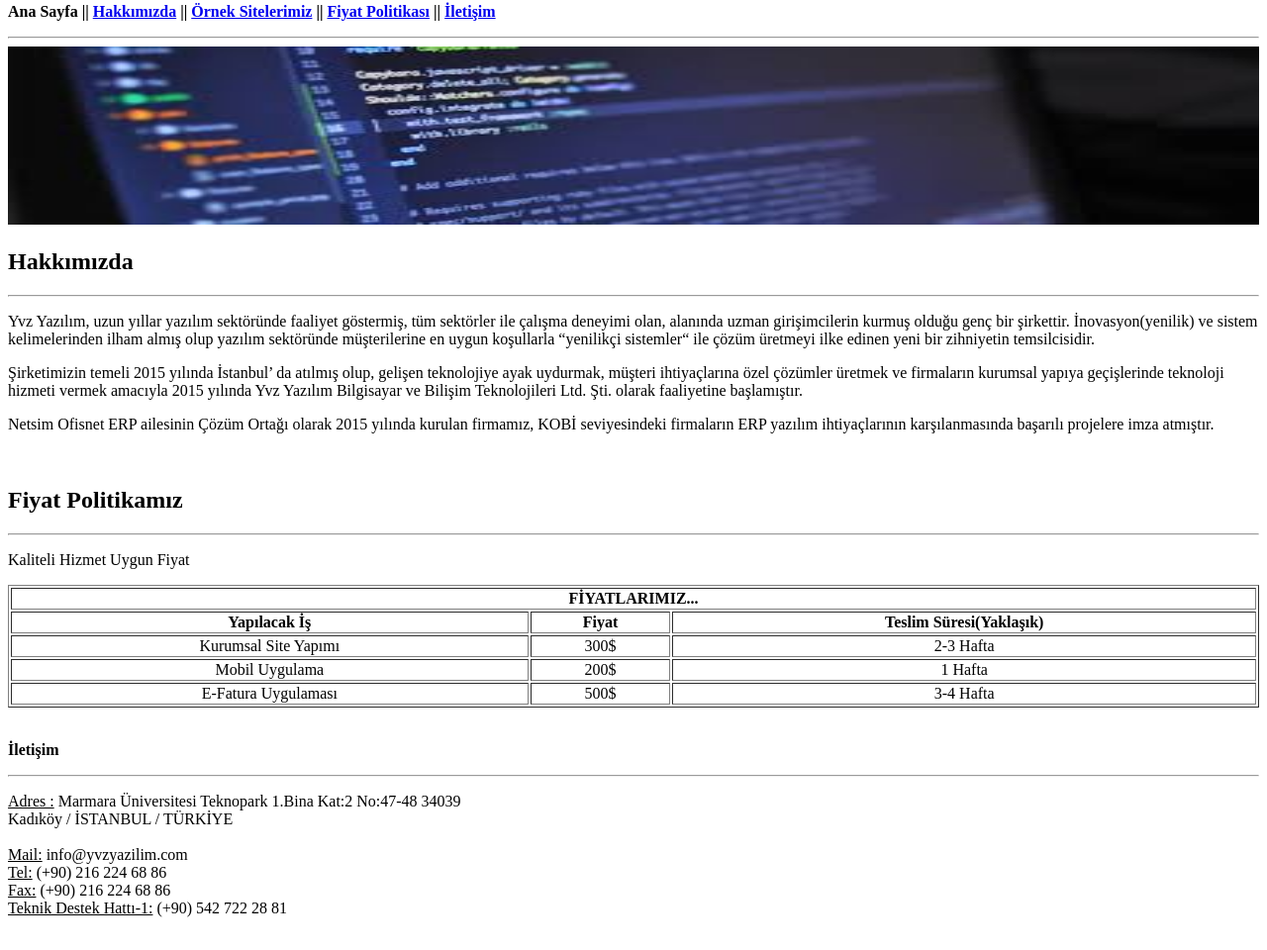
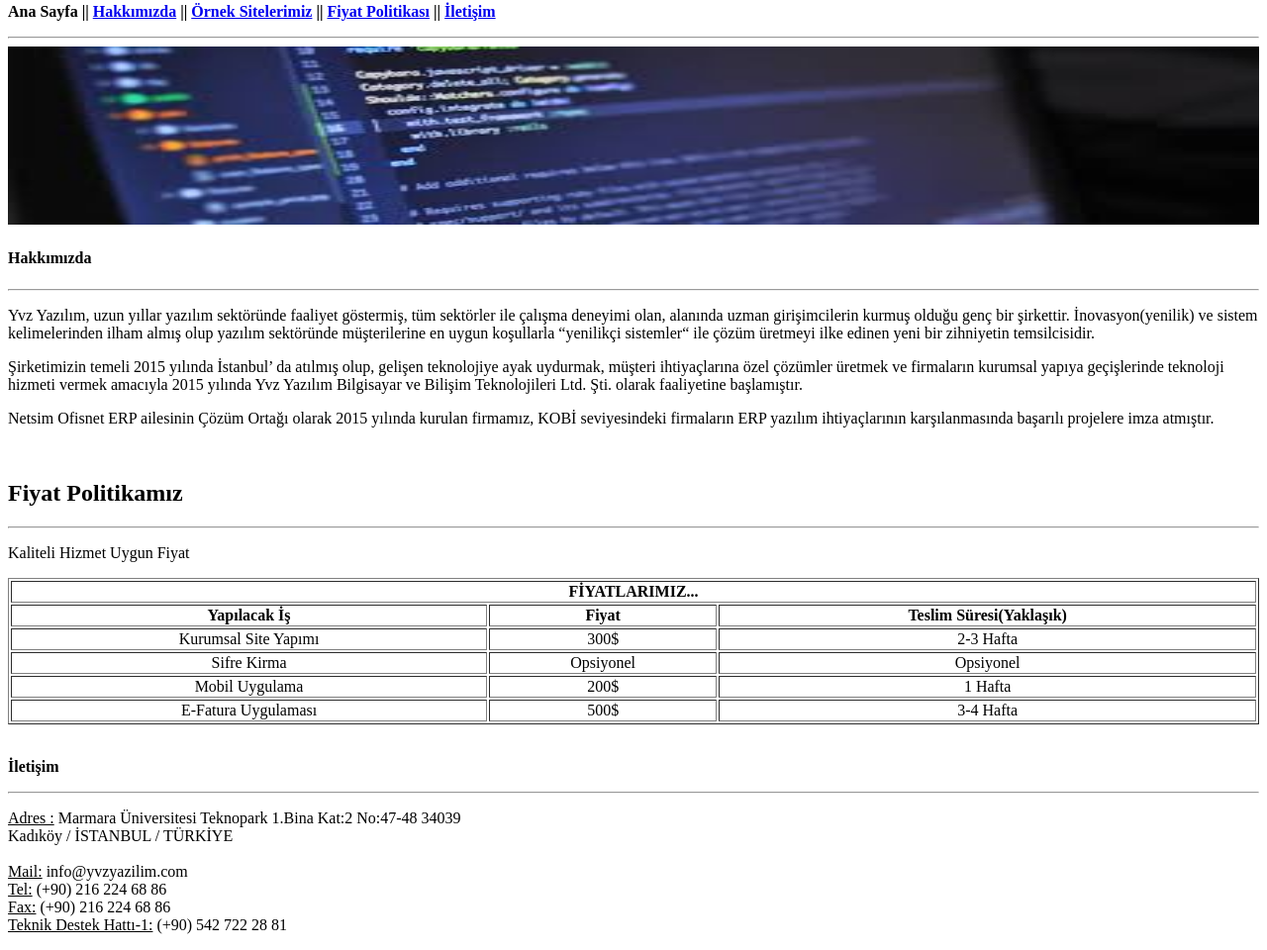
Before and after one commit to YavuzGurdal/HTML_Basic-Web-Site, a plain HTML site: page index.html in a window 1280 px wide. Shown: the part 125-1085 px from the top of the page at 99% size. Drawn offline with Linux system fonts and the light colour scheme; files whose address does not match are found by name.

Commit message:
alig
hakkimizda kisminda <h2> kodu <h4> ile degisti.
Tabloya "sifre kirma" satiri eklendi

```diff
--- a/index.html
+++ b/index.html
@@ -8,11 +8,12 @@
 </head>
 <body>
 
+
   <!--logo-->
     <img widht="100px" height="100px" src="images/logo.png" alt="Yvz Yazılım">
     <!--img widht="100px" height="100px" src="images/https://www.google.com/imgres?imgurl=https%3A%2F%2Fimage.shutterstock.com%2Fimage-vector%2Fdots-letter-c-logo-design-260nw-551769190.jpg&imgrefurl=https%3A%2F%2Fwww.shutterstock.com%2Ftr%2Fsearch%2Flogo%2Bsymbol%3Fimage_type%3Dvector&docid=duiFgd7oE9o_WM&tbnid=XhqOpNvSNss8pM%3A&vet=10ahUKEwih9MWUzd_lAhXEyYUKHY17AVoQMwiMASgqMCo..i&w=410&h=280&itg=1&bih=578&biw=1280&q=logo&ved=0ahUKEwih9MWUzd_lAhXEyYUKHY17AVoQMwiMASgqMCo&iact=mrc&uact=8" alt="Yvz Yazılım"-->
 
-  <!--başlıklar-->
+    <!--başlıklar-->
     <b><p>Ana Sayfa || <a href="#hakkimizda">Hakkımızda</a> || <a href="örneksiteler.html">Örnek Sitelerimiz</a> || <a href="#fiyatpolitikasi">Fiyat Politikası</a> || <a href="#iletisim">İletişim</a> </p><hr></b>
 
   <!--firma fotoğraf-->
@@ -20,7 +21,7 @@
     <!--img width="100%" height="180" src="https://www.google.com/imgres?imgurl=https%3A%2F%2Fwww.medyasoft.com.tr%2Fdocuments%2Fblog_yazilari%2Fyerli2.jpg&imgrefurl=https%3A%2F%2Fwww.medyasoft.com.tr%2Ftr%2Fblog%2Fyerli-ve-milli-yazilimin-onu-nasil-acilir&docid=JUBKf3W-C20Q7M&tbnid=Gafz9ujqtpS1LM%3A&vet=12ahUKEwipk6fsrd_lAhUhMewKHWKMBwU4ZBAzKBQwFHoECAEQFw..i&w=1920&h=630&bih=529&biw=1280&q=yaz%C4%B1l%C4%B1mla%20ilgili%20foto%C4%9Fraf&ved=2ahUKEwipk6fsrd_lAhUhMewKHWKMBwU4ZBAzKBQwFHoECAEQFw&iact=mrc&uact=8" alt="Yvz Yazılım"-->
 
   <!--hakkımızda kısmı-->
-    <h2 id="hakkimizda">Hakkımızda</h2><hr>
+    <h4 id="hakkimizda">Hakkımızda</h4><hr>
     <p>Yvz Yazılım, uzun yıllar yazılım sektöründe faaliyet göstermiş, tüm sektörler ile çalışma deneyimi olan, alanında uzman girişimcilerin kurmuş olduğu genç bir şirkettir. İnovasyon(yenilik) ve sistem kelimelerinden ilham almış olup yazılım sektöründe müşterilerine en uygun koşullarla “yenilikçi sistemler“ ile çözüm üretmeyi ilke edinen yeni bir zihniyetin temsilcisidir.</p>
     <p>Şirketimizin temeli 2015 yılında İstanbul’ da atılmış olup, gelişen teknolojiye ayak uydurmak, müşteri ihtiyaçlarına özel çözümler üretmek ve firmaların kurumsal yapıya geçişlerinde teknoloji hizmeti vermek amacıyla 2015 yılında Yvz Yazılım Bilgisayar ve Bilişim Teknolojileri Ltd. Şti. olarak faaliyetine başlamıştır.</p>
     <p>Netsim Ofisnet ERP ailesinin Çözüm Ortağı olarak 2015 yılında kurulan firmamız, KOBİ seviyesindeki firmaların ERP yazılım ihtiyaçlarının karşılanmasında başarılı projelere imza atmıştır.</p>
@@ -48,6 +49,11 @@
             <td>2-3 Hafta</td>
         </tr>
         <tr align="center">
+            <td>Sifre Kirma</td>
+            <td>Opsiyonel</td>
+            <td>Opsiyonel</td>
+        </tr>
+        <tr align="center">
             <td>Mobil Uygulama</td>
             <td>200$</td>
             <td>1 Hafta</td>
```
